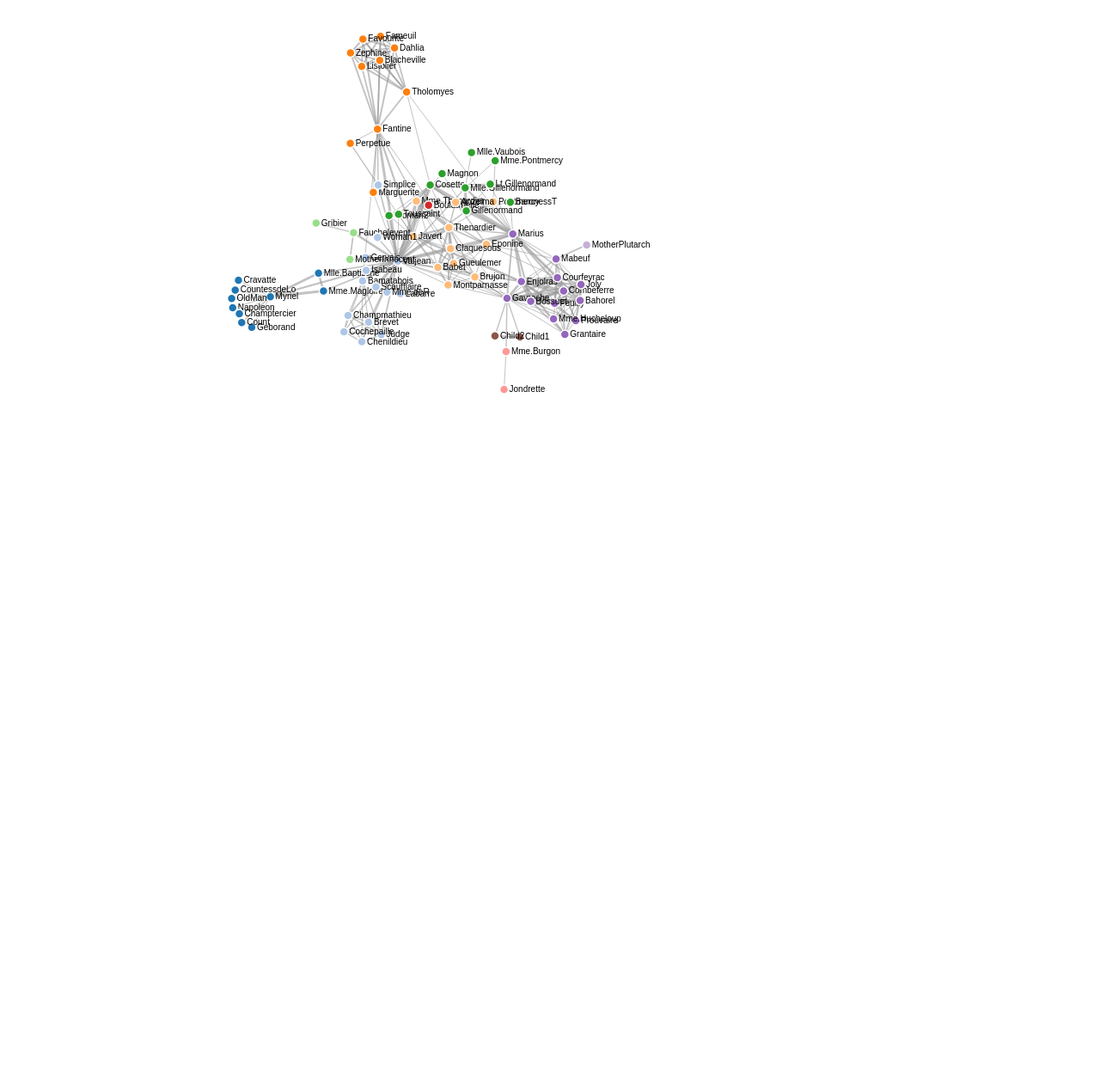
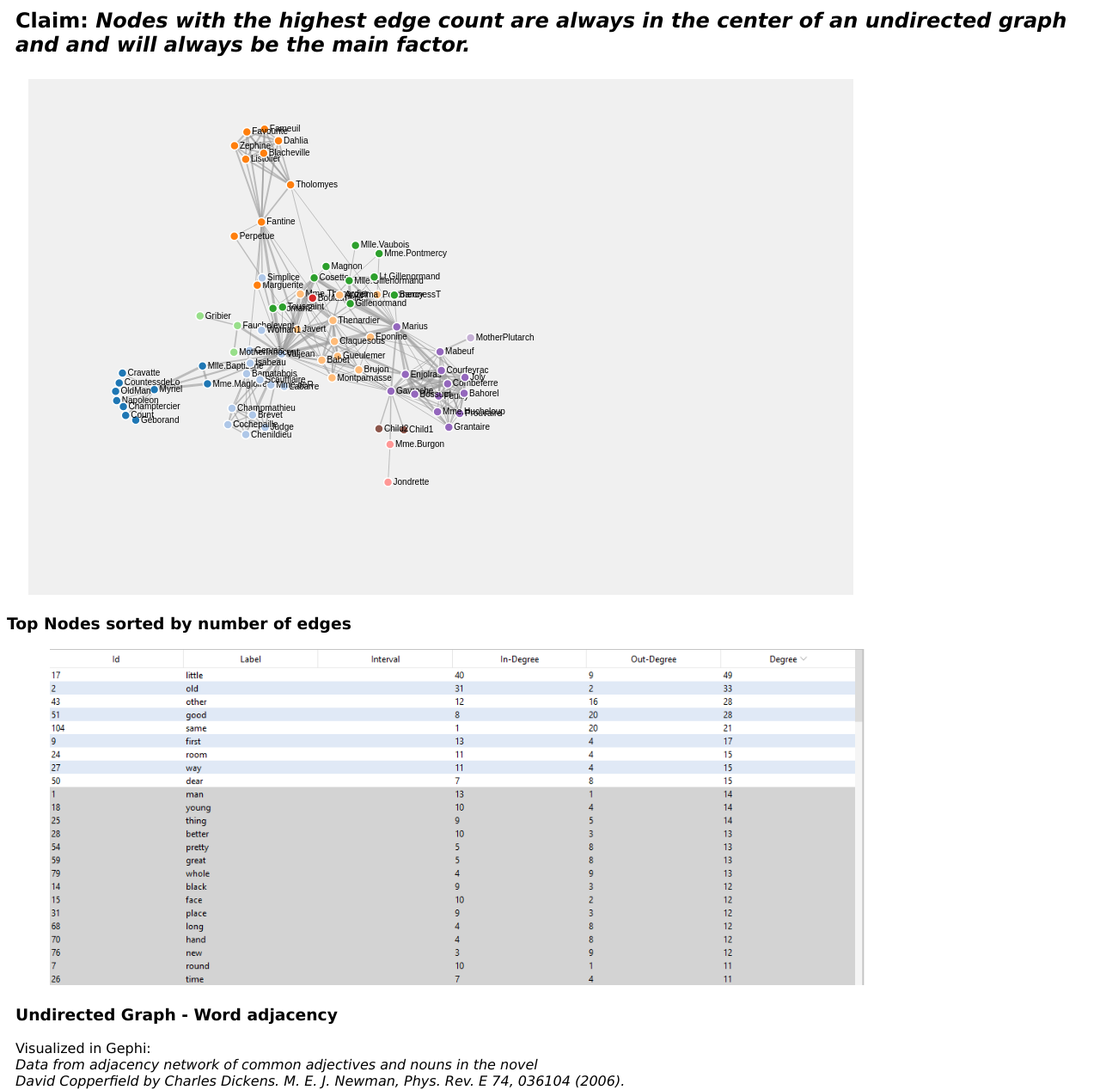
Before and after one commit to Werk17/Networks, a plain HTML site: page index.html in a window 1280 px wide. Shown: the part 68-1336 px from the top of the page at 86% size. Before the commit the page ends 800 px from the top, so only its background shows below. Drawn offline with nearby package versions, Linux system fonts and the light colour scheme.

Commit message:
added in data visuals

```diff
--- a/index.css
+++ b/index.css
@@ -1,3 +1,36 @@
+html {
+  font-family: Verdana, Geneva, Tahoma, sans-serif;
+}
+
+svg {
+  background-color: rgb(240, 240, 240);
+  margin-left: 2%;
+}
+
+h1 {
+  font-size: 24px;
+}
+
+div.hypothesis {
+  padding: 10px;
+  background-color: #fff;
+}
+
+div.images {
+  margin-left: 10px;
+  margin-right: 10px;
+  margin-top: 20px;
+  position: relative;
+}
+
+img {
+  width: 500px;
+  display: inline;
+  margin-left: 50px;
+  position: relative;
+}
+
+
 .links line {
     stroke: #999;
     stroke-opacity: 0.6;
--- a/index.html
+++ b/index.html
@@ -5,21 +5,52 @@
   <link rel="stylesheet" href="index.css">
   <script src="https://d3js.org/d3.v4.min.js"></script>
 </header>
+<title>
+  Network Analysis
+</title>
 
 <body>
+
 
   <div class="navbar">
     <a class="active" href="#"><i class="fa fa-fw fa-home"></i> Home</a>
     <a href="https://github.com/Werk17/Networks"><i class="fa fa-fw fa-search"></i> Github </a>
-    <a href="#"><i class="fa fa-fw fa-envelope"></i> Contact</a>
-    <a href="#"><i class="fa fa-fw fa-user"></i> Login</a>
+  </div>
+
+  <div class="hypothesis">
+    <h1>Claim:
+      <i>
+        Nodes with the highest edge count are always in the center of an undirected graph and
+        and will always be the main factor.
+      </i>
+    </h1>
+  </div>
+
+
+  <svg width="960" height="600"></svg>
+
+  <h3>Top Nodes sorted by number of edges</h3>
+  <img src="/Photos/Screenshot 2022-11-09 021542.png" alt="list data" style="width: 75%; margin-left: 50px">
+
+  <div class="images">
+    <h3>Undirected Graph - Word adjacency</h3>
+    <p>Visualized in Gephi: <br>
+    <i>Data from adjacency network of common adjectives and nouns in the novel <br> David Copperfield by Charles Dickens. M. E. J. Newman, Phys. Rev. E 74, 036104 (2006).</i> </p>
+    <img src="/Photos/wordAdjacency.png" alt="Football graph">
+
+    <h3>Directed Graph - College Football</h3>
+    <p>Visualized in Gephi: <br>
+      <i>Data from: network of American football games between Division IA colleges during regular season Fall 2000. M. Girvan and M. E. J. Newman, Proc. Natl. Acad. Sci. USA 99, 7821-7826 (2002).</i> </p>
+    <img src="/Photos/footballNetwork.png" alt="Football graph">
+
   </div>
 
 
 
-<svg width="960" height="600"></svg>
 
   <script>
+    // script for this svg is from HeyBigNick's github where he added labels to an original d3
+    // observable
 
     var svg = d3.select("svg"),
       width = +svg.attr("width"),
@@ -30,7 +61,7 @@
     var simulation = d3.forceSimulation()
       .force("link", d3.forceLink().id(function (d) { return d.id; }))
       .force("charge", d3.forceManyBody())
-      .force("center", d3.forceCenter(width / 2, height / 2));
+      .force("center", d3.forceCenter(width / 3, height / 2));
     // take in the network file
     d3.json("miserables.json", function (error, graph) {
       if (error) throw error;
```
Also changed, not shown: Photos/Screenshot 2022-11-09 021542.png (added), Photos/footballNetwork.png (added), Photos/wordAdjacency.png (added).
